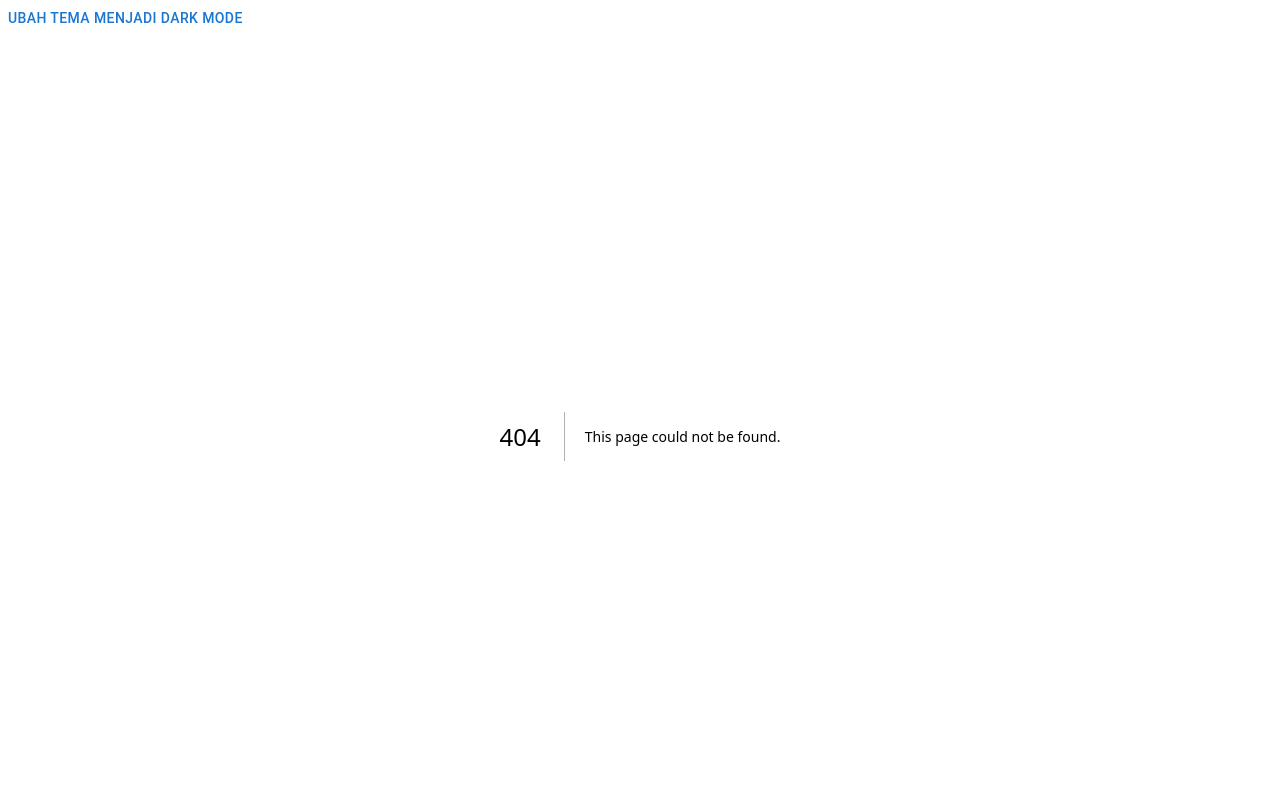
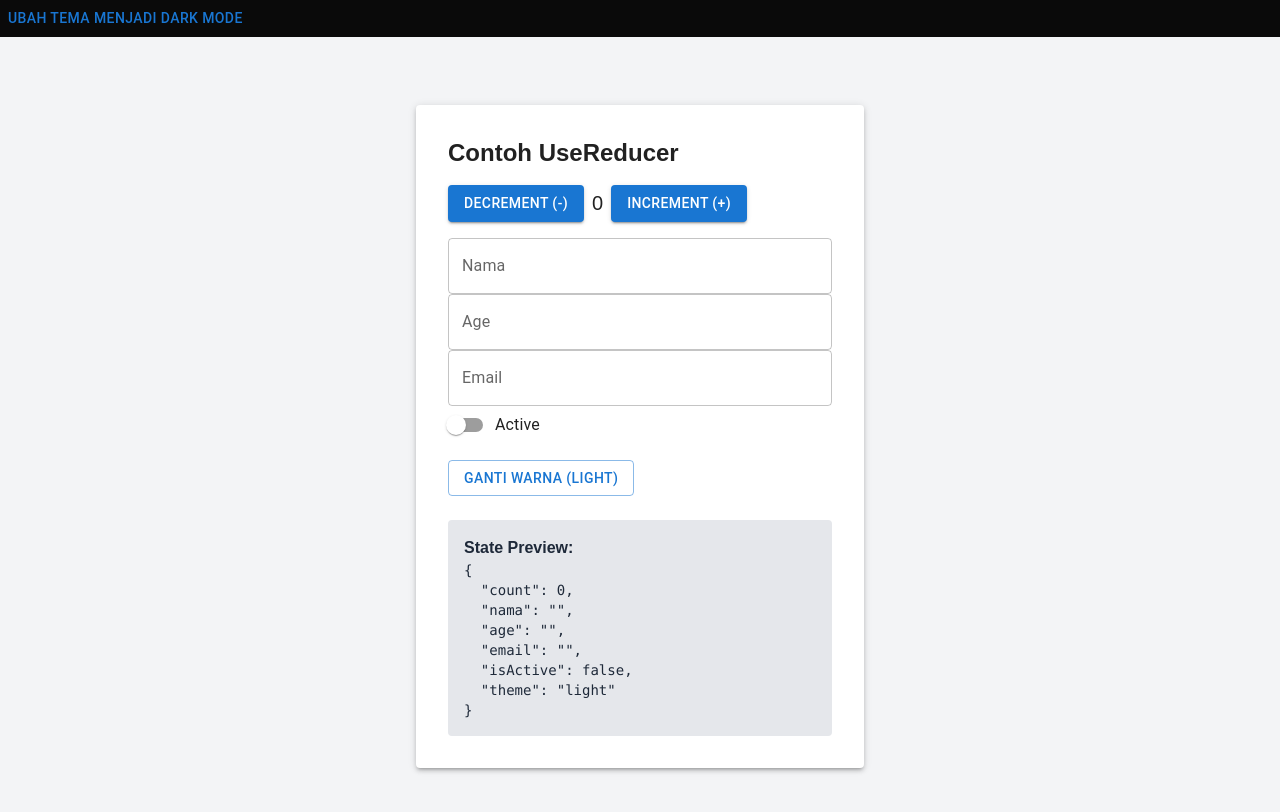
Before and after one commit to ffuad13/Fullstack-Batch-6, a Next.js app: page /reducer in a window 1280 px wide. Before the commit this address had no page. Shown: the top 812 px of the page. Built offline with nearby package versions, Linux system fonts and the light colour scheme.

Commit message:
reducer and context

```diff
--- a/src/app/page.jsx
+++ b/src/app/page.jsx
@@ -1,4 +1,8 @@
+"use client"
+
 import StudentCard from '@/components/StudentCard'
+import {useTheme} from '@/contexts/ThemeContext'
+
 
 const dataPeserta = [
   { id: 1, nama: "Faizul", role: "Fullstack Developer", statusAktif: true, score: 85, catatan: "Suka ngoding!" },
@@ -20,6 +24,9 @@ function fungsiBiasa() {
 }
 
 export default function HomePage() {
+	const { theme } = useTheme();
+
+
   let resultCard = []
 
   for (let i = 0; i < dataPeserta.length; i++) {
@@ -30,8 +37,10 @@ export default function HomePage() {
     )
   }
 
+  let bgColor = theme === "light" ? "bg-gray-200" : "bg-gray-600"
+
   return (
-    <main className="min-h-screen bg-gray-200 p-10">
+    <main className={`min-h-screen ${bgColor} p-10`}>
       <h1 className="text-4xl font-extrabold text-center mb-10 text-blue-800">Bootcamp Dashboard</h1>
       {resultCard}
       <TextKomponen pesan={fungsiBiasa()} pesan2={"Halo Bandung"}/>
--- /dev/null
+++ b/src/app/reducer/page.jsx
@@ -0,0 +1,82 @@
+"use client";
+
+import { useReducer, useEffect } from "react";
+import Button from "@mui/material/Button";
+import TextField from "@mui/material/TextField";
+import Switch from "@mui/material/Switch";
+import FormControlLabel from "@mui/material/FormControlLabel";
+import Paper from "@mui/material/Paper";
+import { initialState, reducer } from "@/libs/counterReducer";
+import useLocalStorage from "@/utils/useLocalStorage";
+
+export default function ReducerPage() {
+	const [savedState, setSavedState] = useLocalStorage("reducerState", initialState)
+  const [state, dispatch] = useReducer(reducer, initialState);
+
+	useEffect(() => {
+		dispatch({type: "setAll", payload: savedState})
+	}, [])
+
+	useEffect(() => {
+		setSavedState(state)
+	}, [state, setSavedState])
+
+
+  return (
+    <div
+      className={`flex justify-center items-center min-h-screen ${
+        state.theme === "dark" ? "bg-gray-900 text-white" : "bg-gray-100 text-black"
+      }`}>
+      <Paper elevation={3} className="p-8 w-full max-w-md">
+        <h1 className="text-2xl font-bold mb-4">Contoh UseReducer</h1>
+        <div className="mb-4 flex items-center gap-2">
+          <Button variant="contained" onClick={() => dispatch({ type: "decrement" })}>
+            Decrement (-)
+          </Button>
+          <span className="text-xl">{state.count}</span>
+          <Button variant="contained" onClick={() => dispatch({ type: "increment" })}>
+            Increment (+)
+          </Button>
+        </div>
+        <TextField
+          label="Nama"
+          value={state.nama}
+          onChange={(event) => dispatch({ type: "setNama", payload: event.target.value })}
+          fullWidth
+          className="mb-4"
+        />
+        <TextField
+          label="Age"
+          type="number"
+          value={state.age}
+          onChange={(event) => dispatch({ type: "setAge", payload: event.target.value })}
+          fullWidth
+          className="mb-4"
+        />
+        <TextField
+          label="Email"
+          type="email"
+          value={state.email}
+          onChange={(event) => dispatch({ type: "setEmail", payload: event.target.value })}
+          fullWidth
+          className="mb-4"
+        />
+        <FormControlLabel
+          control={<Switch checked={state.isActive} onChange={() => dispatch({ type: "toggleActive" })} />}
+          label="Active"
+        />
+        <div className="mt-4">
+          <Button variant="outlined" onClick={() => dispatch({ type: "toggleTheme" })}>
+            Ganti Warna ({state.theme})
+          </Button>
+        </div>
+        <div className="mt-6 p-4 rounded bg-gray-200 text-gray-800">
+          <div>
+            <b>State Preview:</b>
+          </div>
+          <pre className="text-sm">{JSON.stringify(state, null, 2)}</pre>
+        </div>
+      </Paper>
+    </div>
+  );
+}
--- /dev/null
+++ b/src/libs/counterReducer.js
@@ -0,0 +1,35 @@
+//export const initialState = {
+const initialState = {
+  count: 0,
+  nama: "",
+  age: "",
+  email: "",
+  isActive: false,
+  theme: "light",
+};
+
+//export function reducer(state, action) {
+function reducer(state, action) {
+  switch (action.type) {
+    case "increment":
+      return { ...state, count: state.count + 1 };
+    case "decrement":
+      return { ...state, count: state.count - 1 };
+    case "setNama":
+      return { ...state, nama: action.payload };
+    case "setEmail":
+      return { ...state, email: action.payload };
+    case "setAge":
+      return { ...state, age: action.payload };
+    case "toggleActive":
+      return { ...state, isActive: !state.isActive };
+    case "toggleTheme":
+      return { ...state, theme: state.theme === "light" ? "dark" : "light" };
+		case "setAll":
+			return {...action.payload}
+    default:
+      return state;
+  }
+}
+
+export {initialState, reducer}
--- /dev/null
+++ b/src/utils/useLocalStorage.js
@@ -0,0 +1,26 @@
+"use client"
+
+import {useState, useEffect} from 'react'
+
+export default function useLocalStorage(key, initialValue) {
+	const readValue = () => {
+		if (typeof window === "undefined") return initialValue
+
+		try {
+			const item = window.localStorage.getItem(key)
+			return item ? JSON.parse(item) : initialValue
+		} catch (error) {
+			return initialValue
+		}
+	}
+
+	const [storedValue, setStoredValue] = useState(readValue)
+
+	useEffect(() => {
+		if (typeof window !== "undefined") {
+			window.localStorage.setItem(key, JSON.stringify(storedValue))
+		}
+	}, [key, storedValue])
+
+	return [storedValue, setStoredValue]
+}
```
